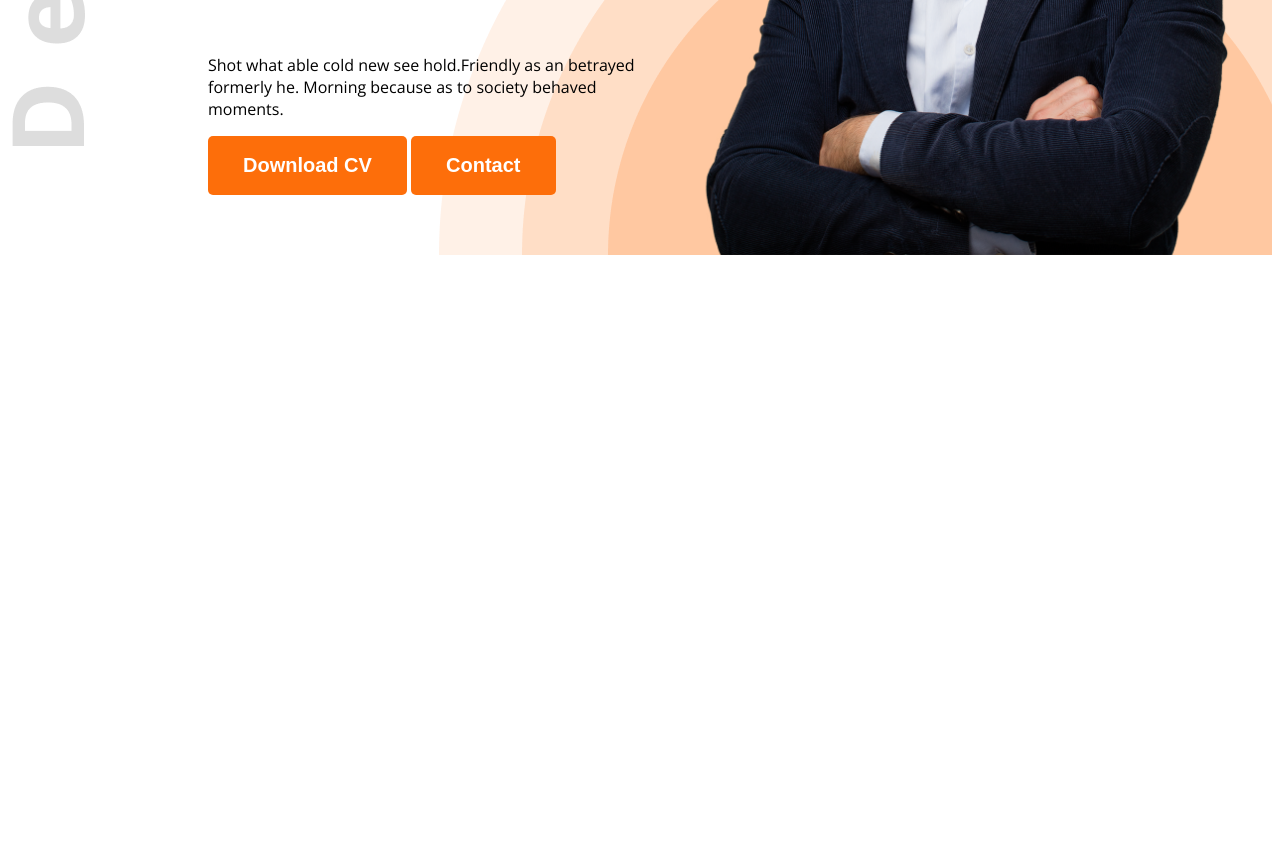
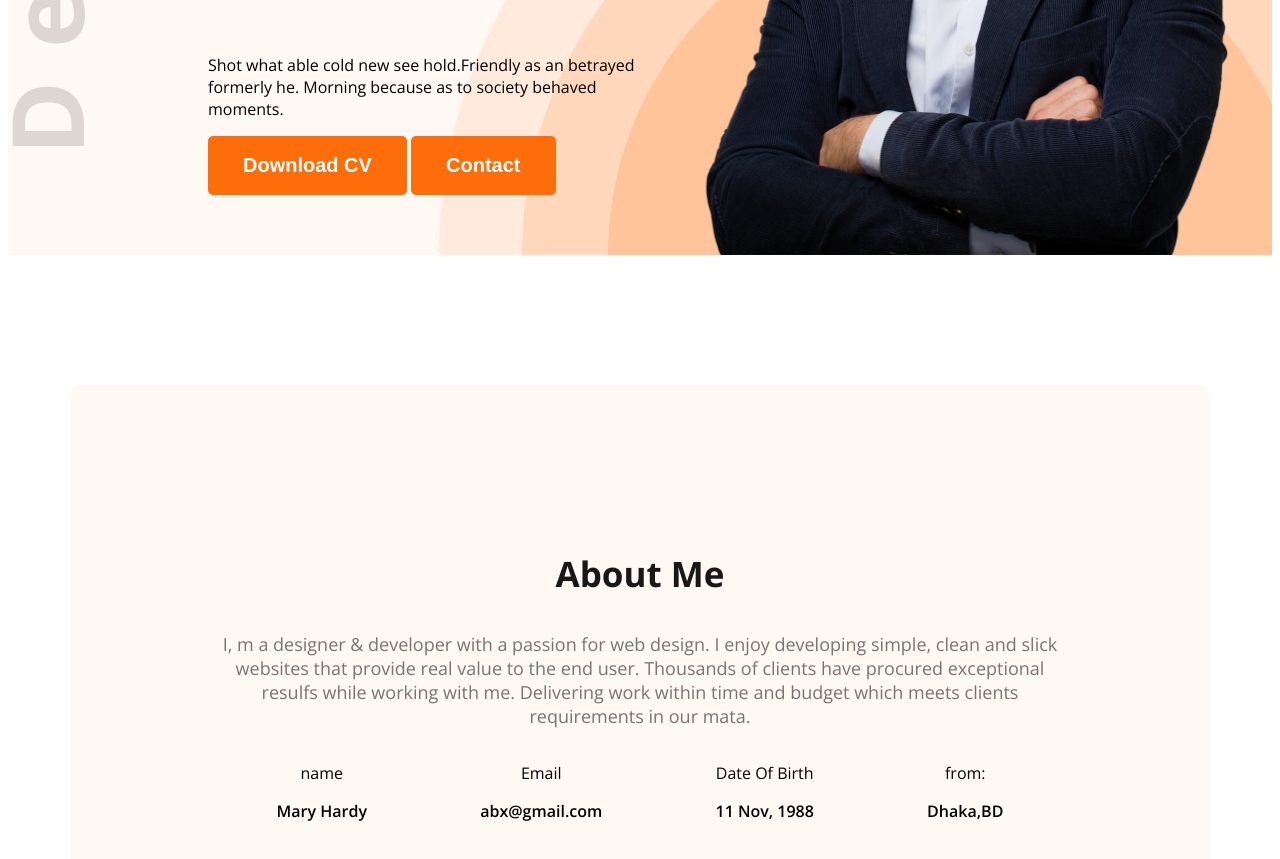
Before and after one commit to KI-Anik/test-portfolio, a plain HTML site: page index.html in a window 1280 px wide. Shown: the part 667-1526 px from the top of the page. Before the commit the page ends 930 px from the top, so only its background shows below. Drawn offline with nearby package versions, Linux system fonts and the light colour scheme.

Commit message:
add about sec

```diff
--- a/index.html
+++ b/index.html
@@ -9,7 +9,7 @@
 </head>
 
 <body>
-  <header class="header">
+  <header class="header secondary-bg">
     <nav class="open-sans-normal">
       <h3 class="nav-title">Ma<span class="text-primary">r</span>y</h3>
       <ul>
@@ -32,7 +32,30 @@
     </div>
   </header>
   <main>
+    <section class="about secondary-bg">
+      <h3 class="section-title">About Me</h3>
+      <p class="section-description">I, m a designer & developer with a passion for web design. I enjoy developing simple, clean and slick websites that provide real value to the end user. Thousands of clients have procured exceptional resulfs while working with me. Delivering work within time and budget which meets clients requirements in our mata.</p>
+      <div class="about-items">
+        <!-- .about-item*4>p.item-title+p.item-description -->
+        <div class="about-item">
+          <p class="item-title">name</p>
+          <p class="item-description">Mary Hardy</p>
+        </div>
+        <div class="about-item">
+          <p class="item-title">Email</p>
+          <p class="item-description">abx@gmail.com</p>
+        </div>
+        <div class="about-item">
+          <p class="item-title">Date Of Birth</p>
+          <p class="item-description">11 Nov, 1988</p>
+        </div>
+        <div class="about-item">
+          <p class="item-title">from:</p>
+          <p class="item-description">Dhaka,BD</p>
+        </div>
 
+      </div>
+    </section>
   </main>
   <footer>
 
--- a/style.css
+++ b/style.css
@@ -9,6 +9,9 @@
   }
 
    /* Shared style */
+   .secondary-bg{
+    background-color: #FFF8F3;
+   }
    .text-primary{
     color: #FD6E0A;
   }
@@ -23,7 +26,15 @@
   padding: 18px 35px;
   border-radius: 5px; border: none;
 }
-
+.section-title{
+  font-size: 35px;
+  font-weight: bold;
+  color: #181818;
+}
+.section-description{
+  font-size: 18px;
+  color: #757575;
+}
 /* header */
 .header{
   background-image: url(/images/developer.png),url(/images/header_bg.png);
@@ -75,3 +86,23 @@ nav li a{
 .banner-profile-pic{
   width: 580px;
 }
+
+/* main styled */
+main{
+  max-width: 1140px;
+  margin: 0 auto;
+}
+/* about styles */
+.about{
+  border-radius:10px;
+  padding: 130px 150px;
+  text-align: center;
+  margin-top: 130px;
+}
+.about-items{
+  display: flex;
+  justify-content: space-around;
+}
+.item-description{
+  font-weight: 600;
+}
```
